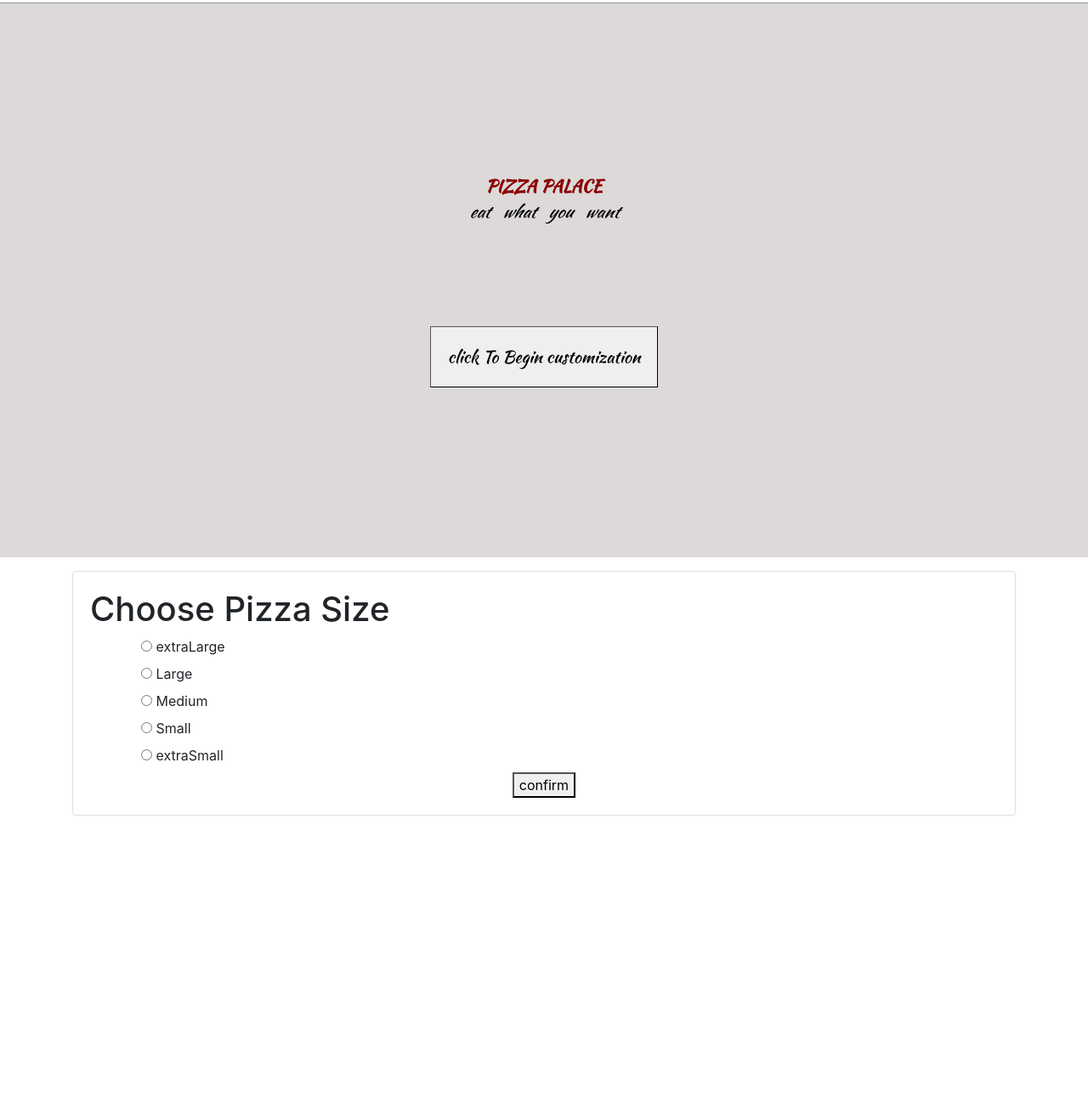
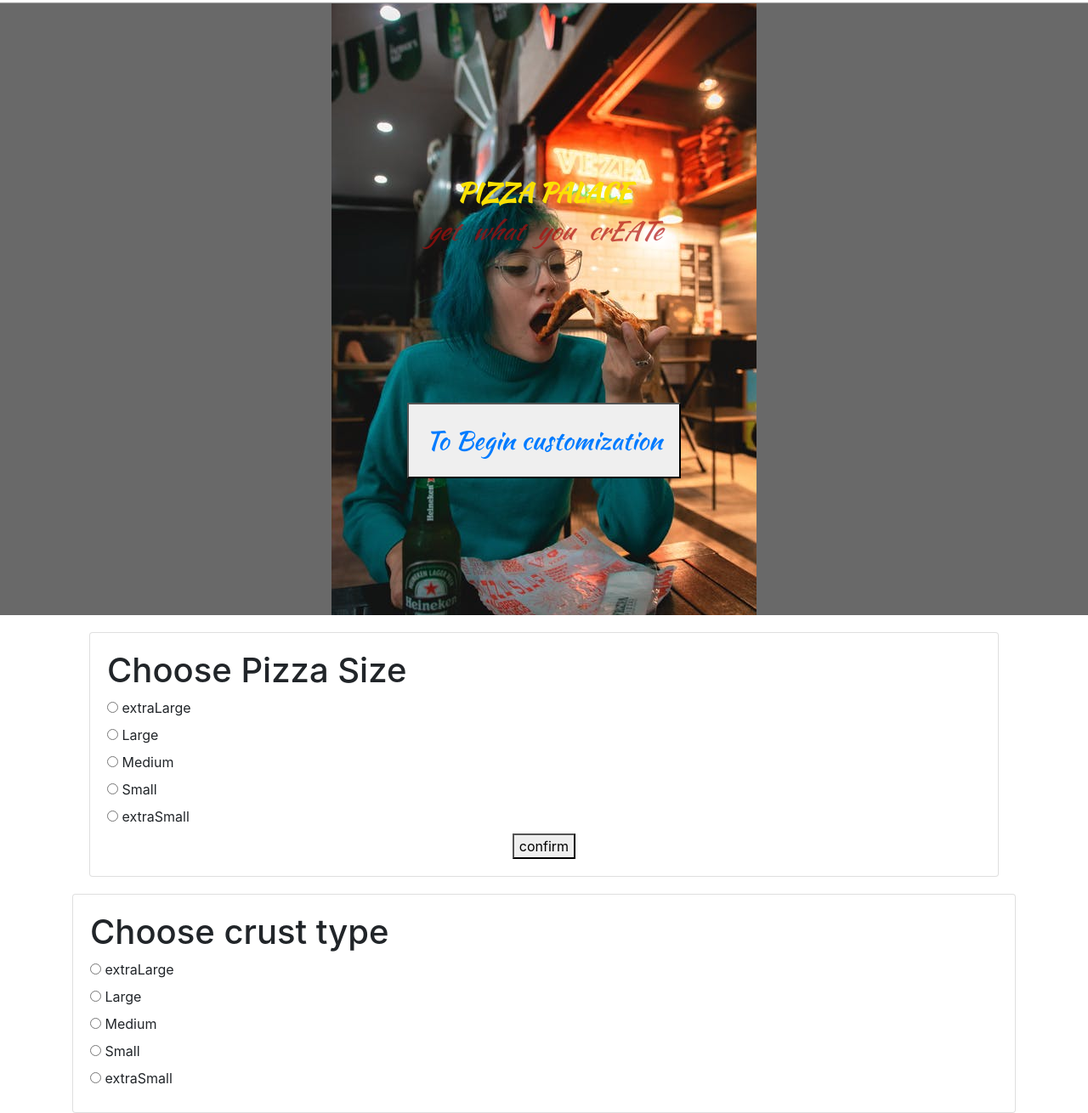
Before and after one commit to q1ncy/pizza-project, a plain HTML site: page index.html in a window 1280 px wide. Shown: the part 68-1378 px from the top of the page at 85% size. Before the commit the page ends 1028 px from the top, so only its background shows below. Drawn offline with nearby package versions, Linux system fonts and the light colour scheme.

Commit message:
add customization section and background image to intro

```diff
--- a/css/styling.css
+++ b/css/styling.css
@@ -6,26 +6,29 @@
   border-bottom-width: 2px;
 }
 .intro {
-  background-color: rgb(143, 129, 129,0.3) ;
-
+  background-image: url(../images/eat.jpeg);
+  background-repeat: no-repeat;
+  background-position: center;
+  background-color: dimgray;
+  height: 90vh;
 }
-.intro p{
-    font-family: 'Kaushan Script';
-    text-align: center;
-    color: darkred;
-    padding: 200px;
+.intro p {
+  font-family: "Kaushan Script";
+  text-align: center;
+  color: rgb(250, 225, 4);
+  padding: 200px;
+  font-size: 30px;
 }
-#introText{
-    font-size:20px;
-    direction: rtl;
+#introText {
+  font-size: 20rem;
+  direction: rtl;
 }
-.intro #begin{
-    border-width: 1px;
+.intro #begin {
+  border-width: 1px;
 }
 
 .nav-bar-link a:hover {
   color: #000101;
-
 }
 .nav-bar-link a {
   transition: ease;
@@ -34,6 +37,9 @@
 .nav-bar-link a img:hover {
   border-bottom: 3px solid black;
 }
-body{
-    overflow-x: hidden;
+body {
+  overflow-x: hidden;
 }
+html{
+    scroll-behavior: smooth;
+}
--- a/index.html
+++ b/index.html
@@ -17,6 +17,7 @@
         href="https://fonts.googleapis.com/css?family=Kaushan+Script&display=swap"
         rel="stylesheet"
       />
+<!--intro text -->
     <div class="nav-bar" style="padding: 10px;">
         <img src="images/pp.png" style="height: 50px;">
        <div class="nav-bar-link" style="padding: 10px;">
@@ -29,18 +30,20 @@
          </div>
     </div>
     <div class="intro" style="padding: px;">
-       <p id="introText"><strong>PIZZA PALACE</strong>
-      <br><span style="color: black;font-style: italic;word-spacing: 10px;">eat what you want</span>
+       <p ><strong>PIZZA PALACE</strong>
+      <br><span style="color: rgba(175, 13, 13, 0.685);font-style: italic;word-spacing: 10px;">get what you crEATe</span>
       <br><br><br><br><br>
-      <button id="begin" style="padding: 20px;">click To Begin customization</button></p>
+      <button style="padding: 20px;"><a href="#begin" style="text-decoration: none;"> To Begin customization</a></button></p>
 
     </div>
 <!--customization page-->
-    <div class="container">
-      <div class="card">
+<div class="container">
+  <section id="begin">
+<!--pizza size-->
+   <div class="card" style="margin: 20px;">
         <div class="card-body">
           <h1>Choose Pizza Size</h1>
-          <div class="sizes" style="padding: 0px 60px;">
+          <div class="sizes">
               <input type="radio" id="extraLarge" value="extraLarge" />
               <label for="extraLarge">extraLarge</label><br />
               <input type="radio" id="large" value="large" />
@@ -56,9 +59,25 @@
                 <button>confirm</button>
             </div>
         </div>
+  </div>
+<!--crust type-->
+      <div class="card" >
+        <div class="card-body">
+          <h1>Choose crust type</h1>
+          <input type="radio" id="extraLarge" value="extraLarge" />
+          <label for="extraLarge">extraLarge</label><br />
+          <input type="radio" id="large" value="large" />
+          <label for="large">Large</label><br />
+          <input type="radio" id="medium" value="medium" />
+          <label for="medium">Medium</label><br />
+          <input type="radio" id="small" value="small" />
+          <label for="small">Small</label><br />
+          <input type="radio" id="extraSmall" value="extraSmall" />
+          <label for="extraSmall">extraSmall</label>
+        </div>
       </div>
-
-      </div>
+    </section>
+ </div>
 
     </div>
   </body>
```
Also changed, not shown: images/create.jpeg (added), images/eat.jpeg (added).
